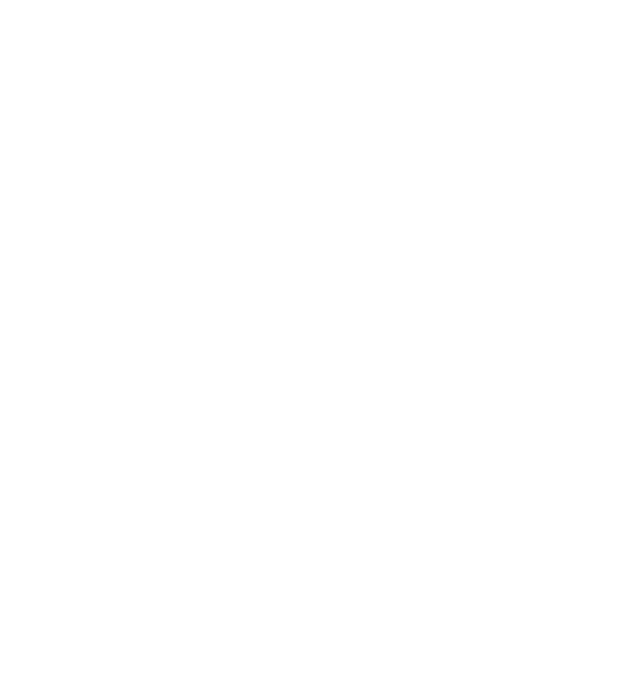
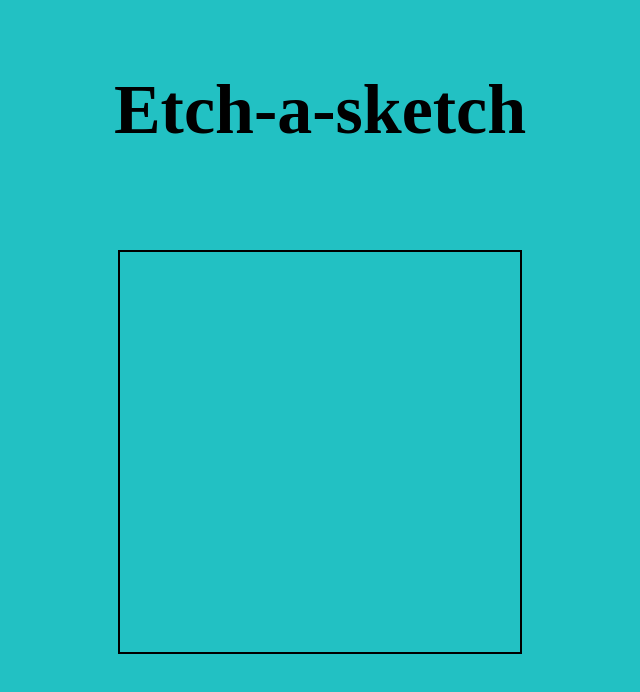
Before and after one commit to ogvaibhav01/Etch_a_sketch, a plain HTML site: page index.html in a window 1280 px wide. Shown: the whole page, without its empty margins (320-960 px from the left). Drawn offline with Linux system fonts and the light colour scheme.

Commit message:
created a basic frontend

```diff
--- a/index.html
+++ b/index.html
@@ -4,8 +4,11 @@
     <meta charset="UTF-8">
     <meta name="viewport" content="width=device-width, initial-scale=1.0">
     <title>Etch-a-sketch</title>
+    <link rel="stylesheet" href="styles.css">
+    <h1>Etch-a-sketch</h1>
 </head>
 <body>
+    <div id="MainBox"></div>
 
 </body>
 </html>
--- a/styles.css
+++ b/styles.css
@@ -0,0 +1,15 @@
+body {
+    background-color: #22C1C3;
+}
+h1 {
+    text-align: center;
+    margin-top: 70px;
+    font-size: 70px;
+}
+#MainBox{
+    border: 2px solid black;
+    width: 400px;
+    height: 400px;
+    display: flex;
+    margin: 100px auto;
+}
```
